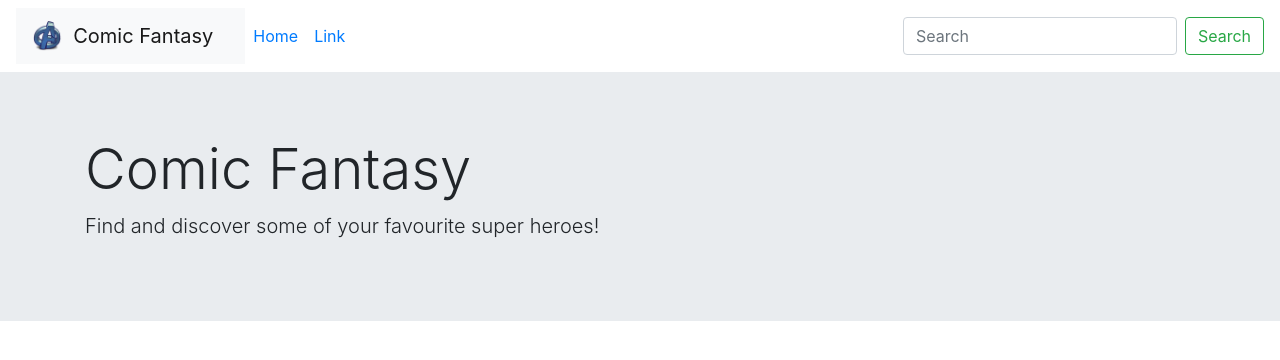
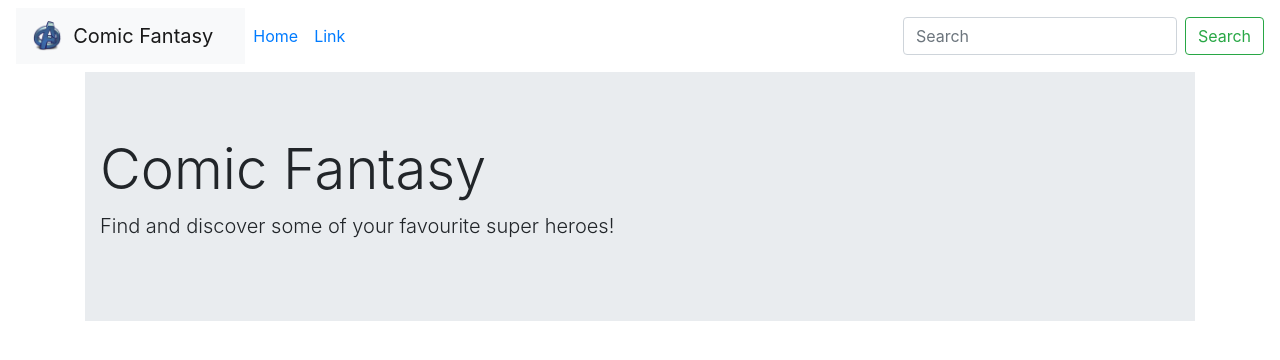
Before and after one commit to RamiroCuenca/spa-angular, an Angular app: page / in a window 1280 px wide. Shown: the top 360 px of the page. Built offline with nearby package versions, Linux system fonts and the light colour scheme.

Commit message:
Added routing to the app

```diff
--- a/src/app/app.component.html
+++ b/src/app/app.component.html
@@ -1,2 +1,5 @@
 <app-navbar></app-navbar>
-<app-home></app-home>
+
+<div class="container">
+    <router-outlet></router-outlet>
+</div>
--- a/src/app/app.routes.ts
+++ b/src/app/app.routes.ts
@@ -0,0 +1,31 @@
+// ng-router
+import { NgModule } from '@angular/core';
+import { Routes, RouterModule } from '@angular/router';
+
+// Components
+import { HomeComponent } from './components/home/home.component';
+
+// import { PageNotFoundComponent } from './';
+
+const ROUTES: Routes = [
+    { path: 'home', component: HomeComponent },
+    { path: '', component: HomeComponent },
+    { path: '**', component: HomeComponent }
+];
+
+@NgModule({
+    imports: [RouterModule.forRoot(ROUTES)], // Copied from ng doc
+    // imports: [RouterModule.forChild(ROUTES)], DEFAULT
+    exports: [RouterModule]
+})
+export class AppRoutingModule {}
+
+
+/*
+Examples
+    { path: 'path/:routeParam', component: MyComponent },
+    { path: 'staticPath', component: ... },
+    { path: '**', component: ... },
+    { path: 'oldPath', redirectTo: '/staticPath' },
+    { path: ..., component: ..., data: { message: 'Custom' }
+*/
```
Also changed, not shown: src/app/app.module.ts (+9 -1 lines).
